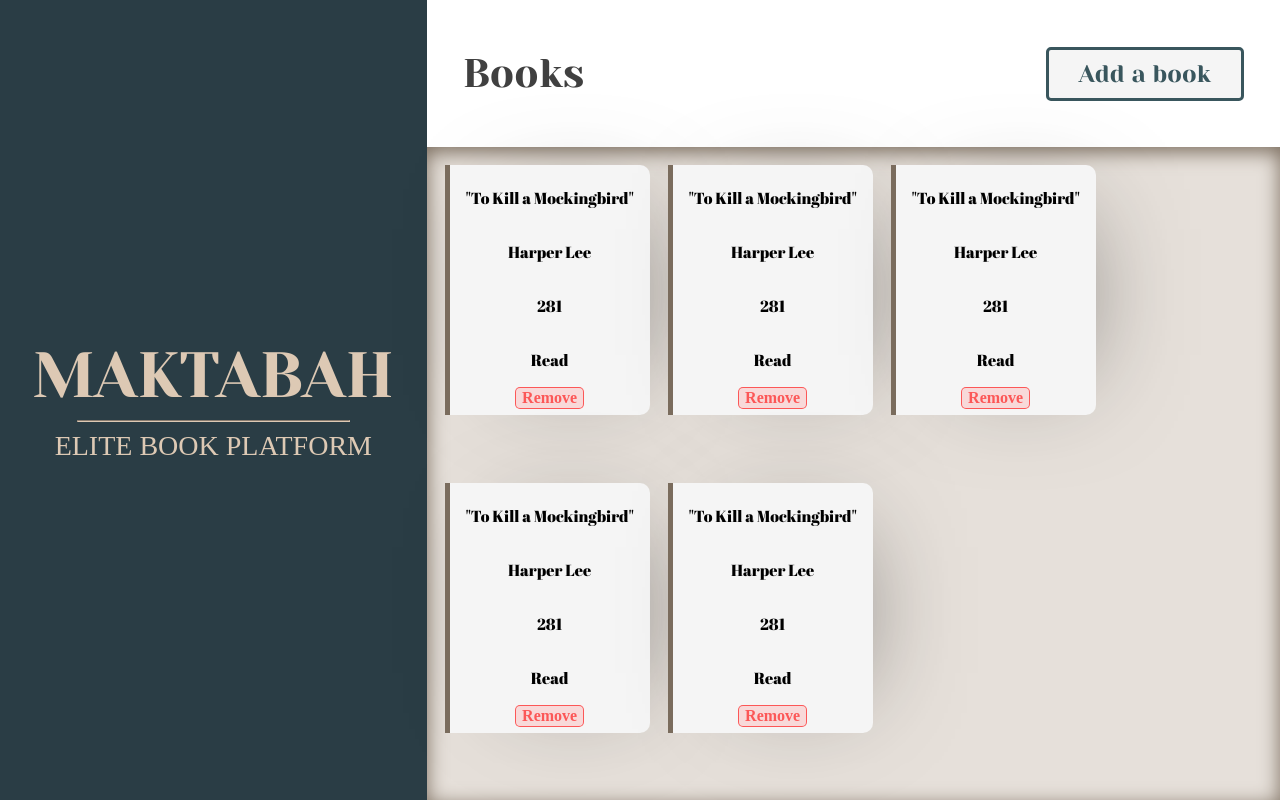
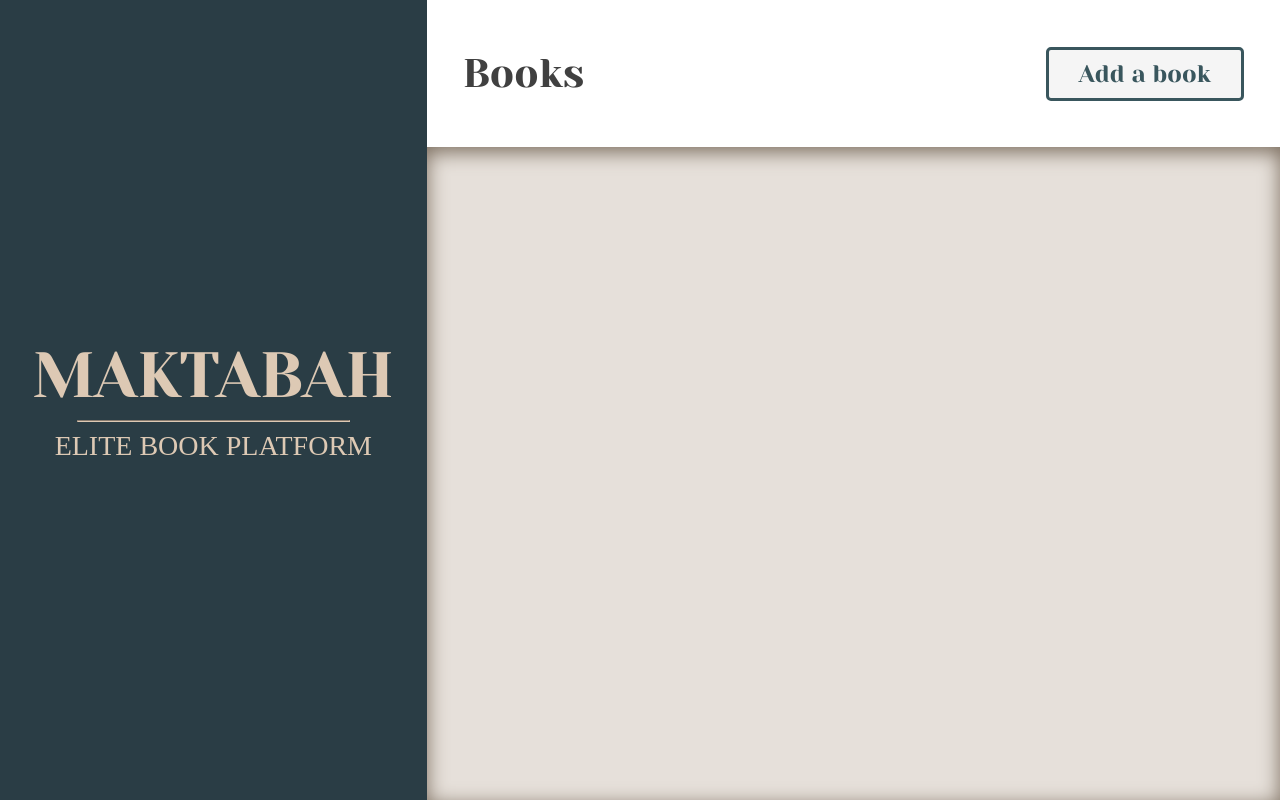
Before and after one commit to osama24sy/odin-library, a plain HTML site: page index.html in a window 1280 px wide. Drawn offline with Linux system fonts and the light colour scheme; a web font is replaced by a local one.

Commit message:
Add book addition and removal functionality in local storage

```diff
--- a/index.html
+++ b/index.html
@@ -27,103 +27,27 @@
                         <form>
                             <div class="title">
                                 <label for="title">Title of the book :<p class="required-star">⁽*⁾</p> </label>
-                                <input type="text" name="title" id="title" placeholder="To Kill a Mockingbird" required>
+                                <input type="text" name="title" id="title" placeholder="To Kill a Mockingbird" value="To Kill a Mockingbird" required>
                             </div>
                             <div class="author">
                                 <label for="author">Author of the book :<p class="required-star">⁽*⁾</p> </label>
-                                <input type="text" name="author" id="author" placeholder="Harper Lee" required>
+                                <input type="text" name="author" id="author" placeholder="Harper Lee" value="Harper Lee" required>
                             </div>
                             <div class="page-number">
                                 <label for="page-number">Page number :<p class="required-star">⁽*⁾</p> </label>
-                                <input type="number" name="page-number" id="page-number" min="0" placeholder="281" required>
+                                <input type="number" name="page-number" id="page-number" min="0" placeholder="281" value="281" required>
                             </div>
                             <div class="read-check">
                                 <label for="read-check">Did you read the book?</label>
                                 <input type="checkbox" name="read-check" id="read">
                             </div>
-                            <button type="submit">Add</button>
+                            <button id="submit-book">Add</button>
                         </form>
                     </div>
                 </div>
             </div>
         </div>
         <div class="books">
-            <div class="book">
-                <p class="title">
-                    "To Kill a Mockingbird"
-                </p>
-                <p class="author">
-                    Harper Lee
-                </p>
-                <p class="page-number">
-                    281
-                </p>
-                <p class="read">
-                    Read
-                </p>
-                <button>Remove</button>
-            </div>
-            <div class="book">
-                <p class="title">
-                    "To Kill a Mockingbird"
-                </p>
-                <p class="author">
-                    Harper Lee
-                </p>
-                <p class="page-number">
-                    281
-                </p>
-                <p class="read">
-                    Read
-                </p>
-                <button>Remove</button>
-            </div>
-            <div class="book">
-                <p class="title">
-                    "To Kill a Mockingbird"
-                </p>
-                <p class="author">
-                    Harper Lee
-                </p>
-                <p class="page-number">
-                    281
-                </p>
-                <p class="read">
-                    Read
-                </p>
-                <button>Remove</button>
-            </div>
-            <div class="book">
-                <p class="title">
-                    "To Kill a Mockingbird"
-                </p>
-                <p class="author">
-                    Harper Lee
-                </p>
-                <p class="page-number">
-                    281
-                </p>
-                <p class="read">
-                    Read
-                </p>
-                <button>Remove</button>
-            </div>
-            <div class="book">
-                <p class="title">
-                    "To Kill a Mockingbird"
-                </p>
-                <p class="author">
-                    Harper Lee
-                </p>
-                <p class="page-number">
-                    281
-                </p>
-                <p class="read">
-                    Read
-                </p>
-                <button>Remove</button>
-            </div>
-
         </div>
     </div>
     <script src="./script.js"></script>
--- a/script.js
+++ b/script.js
@@ -3,15 +3,84 @@ var addBtn = document.querySelector("#add-btn");
 var span = document.getElementsByClassName("close")[0];
 
 addBtn.onclick = function() {
-  modal.style.display = "block";
+	modal.style.display = "block";
 }
 
 span.onclick = function() {
-  modal.style.display = "none";
+	modal.style.display = "none";
 }
 
 window.onclick = function(event) {
-  if (event.target == modal) {
-    modal.style.display = "none";
-  }
+	if (event.target == modal) {
+	modal.style.display = "none";
+	}
 }
+
+/**
+ * Data Stored in an array of objects
+ * Add book to library function
+ */
+if (!localStorage.library) {
+	let library = [];
+	localStorage.setItem("library",JSON.stringify(library));
+}
+var data = JSON.parse(localStorage.getItem("library"));
+
+/* Functions */
+function updateDisplay() {
+	books.innerHTML = "";
+	for (let i = 0; i < data.length; i++) {
+		const element = data[i];
+		books.innerHTML += `
+		<div class="book" id="${i}">
+            <p class="title">
+                "${element.title}"
+            </p>
+            <p class="author">
+                ${element.author}
+            </p>
+            <p class="page-number">
+                ${element.pageNumber}
+            </p>
+            <p class="read">
+                ${element.readCheck?"Read":"Not Read"}
+            </p>
+            <button class="remove-btn">Remove</button>
+        </div>
+		`
+	}
+}
+
+
+/* UI */
+const title = document.getElementById("title");
+const author = document.getElementById("author");
+const pageNumber = document.getElementById("page-number");
+const readCheck = document.getElementById("read");
+const submitBtn = document.getElementById("submit-book");
+const books = document.querySelector(".books");
+/* Event Listeners */
+updateDisplay();
+
+submitBtn.addEventListener("click", () => {
+	let book = {
+		"title" : title.value,
+		"author" : author.value,
+		"pageNumber" : pageNumber.value,
+		"readCheck" : readCheck.checked
+	}
+	data.push(book);
+	localStorage.setItem("library", JSON.stringify(data));
+	updateDisplay();
+});
+
+const removeBtn = document.querySelectorAll(".remove-btn");
+
+for (let i = 0; i < removeBtn.length; i++) {
+	const btn = removeBtn[i];
+	btn.addEventListener("click", () => {
+		data.splice(btn.parentElement.id, 1);
+		localStorage.setItem("library", JSON.stringify(data));
+		updateDisplay();
+	});
+}
```
